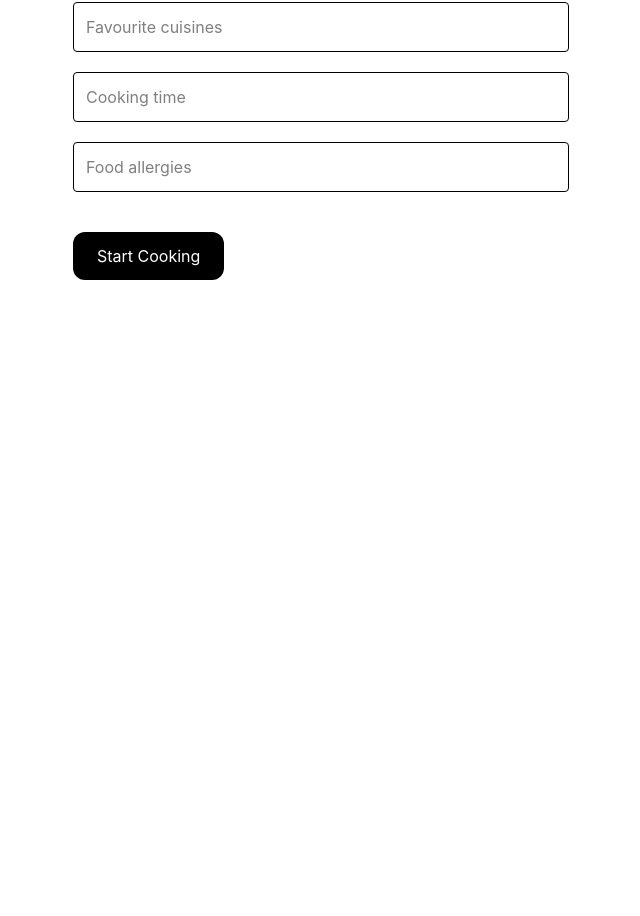
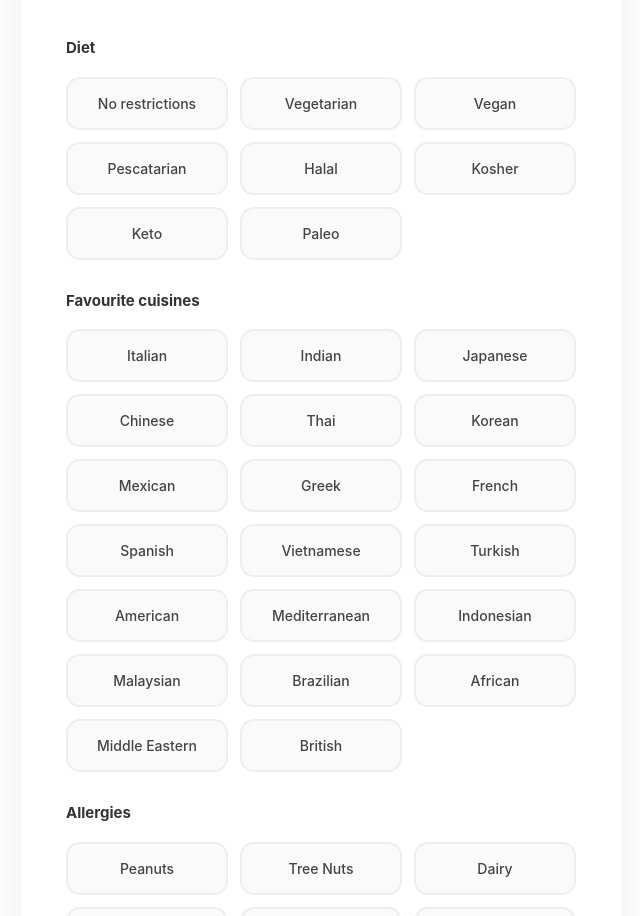
Before and after one commit to MrThief123/Palate, a React (Vite) app in the folder palate/: page /onboarding in a window 1280 px wide. Shown: the part 176-1092 px from the top of the page, without its empty margins (319-959 px from the left). Before the commit the page ends 800 px from the top, so only its background shows below. Built offline with nearby package versions, Linux system fonts and the light colour scheme.

Commit message:
feat: add onboarding page

```diff
--- a/palate/src/pages/Onboarding.tsx
+++ b/palate/src/pages/Onboarding.tsx
@@ -1,42 +1,230 @@
+import { useState } from "react";
 import { useNavigate } from "react-router-dom";
+import "../styles/Onboarding.css";
 
 export default function Onboarding() {
   const navigate = useNavigate();
 
+  const [preferences, setPreferences] = useState({
+    diet: "",
+    cuisines: [] as string[],
+    allergies: [] as string[],
+    cookingSkill: "",
+    cookingTime: 30,
+  });
+
+  const cuisines = [
+    "Italian",
+    "Indian",
+    "Japanese",
+    "Chinese",
+    "Thai",
+    "Korean",
+    "Mexican",
+    "Greek",
+    "French",
+    "Spanish",
+    "Vietnamese",
+    "Turkish",
+    "American",
+    "Mediterranean",
+    "Indonesian",
+    "Malaysian",
+    "Brazilian",
+    "African",
+    "Middle Eastern",
+    "British",
+  ];
+
+  const allergies = [
+    "Peanuts",
+    "Tree Nuts",
+    "Dairy",
+    "Eggs",
+    "Gluten",
+    "Shellfish",
+    "Fish",
+    "Soy",
+    "Sesame",
+    "Wheat",
+    "Corn",
+    "Lactose",
+    "Sulphites",
+  ];
+
+  const diets = [
+    "No restrictions",
+    "Vegetarian",
+    "Vegan",
+    "Pescatarian",
+    "Halal",
+    "Kosher",
+    "Keto",
+    "Paleo",
+  ];
+
+  const skills = ["Beginner", "Intermediate", "Advanced"];
+
+  const times = [15, 30, 45, 60, 90];
+
+  function toggleArrayValue(
+    field: "cuisines" | "allergies",
+    value: string
+  ) {
+    setPreferences((prev) => ({
+      ...prev,
+      [field]: prev[field].includes(value)
+        ? prev[field].filter((item) => item !== value)
+        : [...prev[field], value],
+    }));
+  }
+
+  async function handleSubmit(e: React.FormEvent) {
+    e.preventDefault();
+
+    const response = await fetch("http://localhost:5001/preferences", {
+      method: "POST",
+      headers: {
+        "Content-Type": "application/json",
+      },
+      credentials: "include",
+      body: JSON.stringify(preferences),
+    });
+
+    if (response.ok) {
+      navigate("/discover");
+    }
+  }
+
   return (
-    <div className="max-w-xl mx-auto p-10">
-      <h1 className="text-3xl font-bold">
-        Tell us about you
-      </h1>
+    <div className="onboarding-page">
+      <div className="onboarding-card">
+        <h1>Welcome to Palate 🍴</h1>
+        <p>Tell us what you like to eat</p>
 
-      <div className="space-y-5 mt-8">
-        <input
-          className="border p-3 w-full rounded"
-          placeholder="Cooking skill"
-        />
+        <form onSubmit={handleSubmit}>
+          <label>Diet</label>
+          <div className="options">
+            {diets.map((item) => (
+              <button
+                key={item}
+                type="button"
+                className={
+                  preferences.diet === item ? "option selected" : "option"
+                }
+                onClick={() =>
+                  setPreferences({
+                    ...preferences,
+                    diet: item,
+                  })
+                }
+              >
+                {item}
+              </button>
+            ))}
+          </div>
 
-        <input
-          className="border p-3 w-full rounded"
-          placeholder="Favourite cuisines"
-        />
+          <label>Favourite cuisines</label>
+          <div className="options">
+            {cuisines.map((item) => (
+              <button
+                key={item}
+                type="button"
+                className={
+                  preferences.cuisines.includes(item)
+                    ? "option selected"
+                    : "option"
+                }
+                onClick={() => toggleArrayValue("cuisines", item)}
+              >
+                {item}
+              </button>
+            ))}
+          </div>
 
-        <input
-          className="border p-3 w-full rounded"
-          placeholder="Cooking time"
-        />
+          <label>Allergies</label>
+          <div className="options">
+            {allergies.map((item) => (
+              <button
+                key={item}
+                type="button"
+                className={
+                  preferences.allergies.includes(item)
+                    ? "option selected"
+                    : "option"
+                }
+                onClick={() => toggleArrayValue("allergies", item)}
+              >
+                {item}
+              </button>
+            ))}
+          </div>
 
-        <input
-          className="border p-3 w-full rounded"
-          placeholder="Food allergies"
-        />
+          <label>Cooking skill</label>
+          <div className="options">
+            {skills.map((item) => (
+              <button
+                key={item}
+                type="button"
+                className={
+                  preferences.cookingSkill === item
+                    ? "option selected"
+                    : "option"
+                }
+                onClick={() =>
+                  setPreferences({
+                    ...preferences,
+                    cookingSkill: item,
+                  })
+                }
+              >
+                {item}
+              </button>
+            ))}
+          </div>
+
+<label>
+  Maximum cooking time
+</label>
+
+
+<div className="time-slider">
+
+  <div className="time-value">
+    {preferences.cookingTime} minutes
+  </div>
+
+
+  <input
+    type="range"
+    min="10"
+    max="120"
+    step="5"
+    value={preferences.cookingTime}
+    onChange={(e) =>
+      setPreferences({
+        ...preferences,
+        cookingTime: Number(e.target.value),
+      })
+    }
+  />
+
+
+  <div className="slider-labels">
+
+    <span>10 min</span>
+
+    <span>2 hours</span>
+
+  </div>
+
+</div>
+
+          <button className="submit-button" type="submit">
+            Start Cooking 🚀
+          </button>
+        </form>
       </div>
-
-      <button
-        onClick={() => navigate("/discover")}
-        className="mt-10 bg-black text-white px-6 py-3 rounded-xl"
-      >
-        Start Cooking
-      </button>
     </div>
   );
 }
--- a/palate/src/styles/Onboarding.css
+++ b/palate/src/styles/Onboarding.css
@@ -277,3 +277,70 @@
   }
 
 }
+
+/* ================================
+   Cooking Time Slider
+================================ */
+
+
+.time-slider {
+
+  margin-top:10px;
+
+  padding:20px;
+
+  background:#fafafa;
+
+  border-radius:16px;
+
+  border:2px solid #eeeeee;
+
+}
+
+
+
+.time-value {
+
+  text-align:center;
+
+  font-size:24px;
+
+  font-weight:700;
+
+  color:#ff7a18;
+
+  margin-bottom:15px;
+
+}
+
+
+
+.time-slider input[type="range"] {
+
+  width:100%;
+
+  height:8px;
+
+  border-radius:10px;
+
+  cursor:pointer;
+
+  accent-color:#ff7a18;
+
+}
+
+
+
+.slider-labels {
+
+  display:flex;
+
+  justify-content:space-between;
+
+  margin-top:10px;
+
+  color:#777;
+
+  font-size:13px;
+
+}
```
